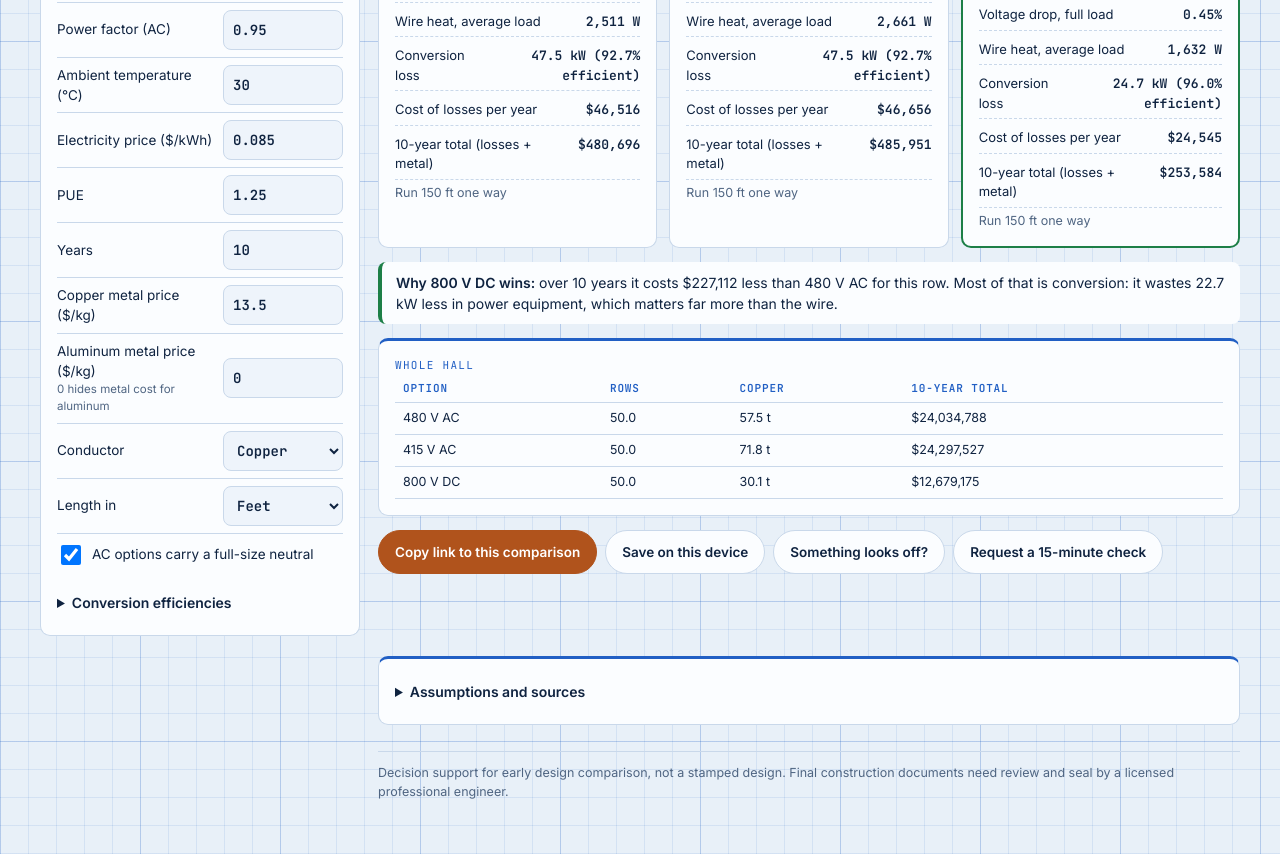
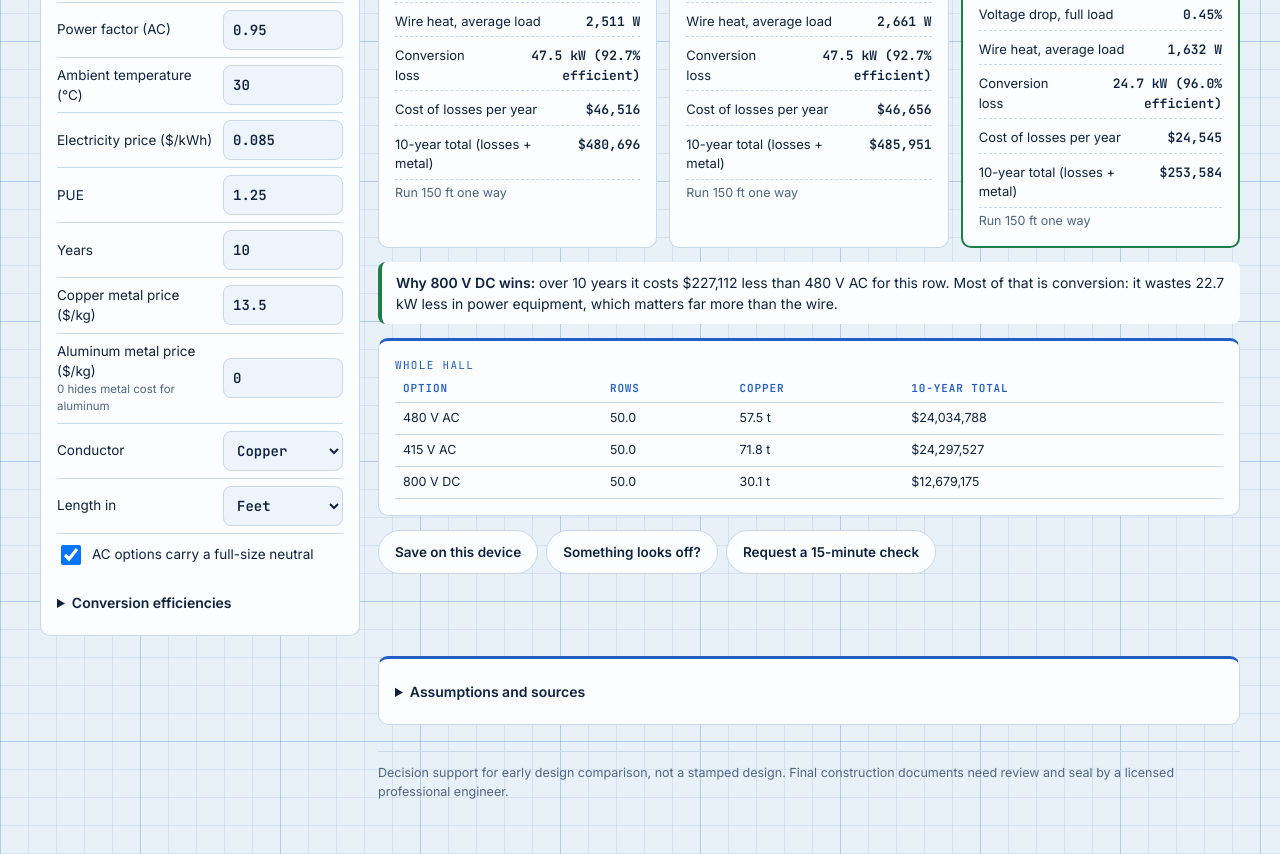
Before and after one commit to Alesha234/row-power-compare, a plain HTML site: page index.html in a window 1280 px wide. Shown: the part 519-1373 px from the top of the page. Drawn offline with nearby package versions, Linux system fonts and the light colour scheme.

Commit message:
Remove the Copy link button

```diff
--- a/index.html
+++ b/index.html
@@ -146,7 +146,6 @@ th { font-family: var(--font-mono); font-size: 11px; letter-spacing: 0.08em; tex
         <div id="hall"></div>
       </section>
       <div class="actions">
-        <button class="btn primary" id="copy" type="button">Copy link to this comparison</button>
         <button class="btn" id="save" type="button">Save on this device</button>
         <a class="btn" id="off" target="_blank" rel="noopener" hidden>Something looks off?</a>
         <a class="btn" id="check" target="_blank" rel="noopener" hidden>Request a 15-minute check</a>
```
